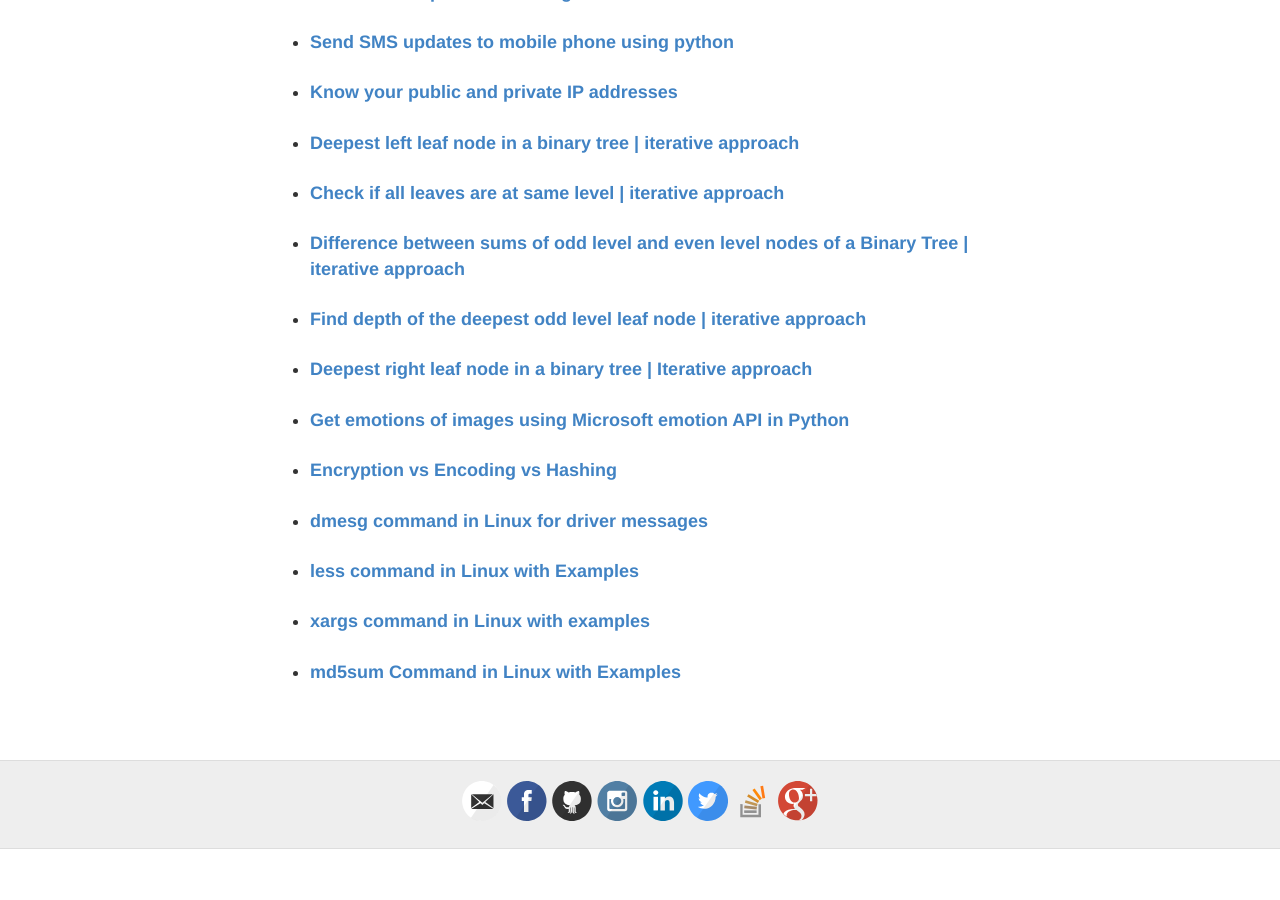
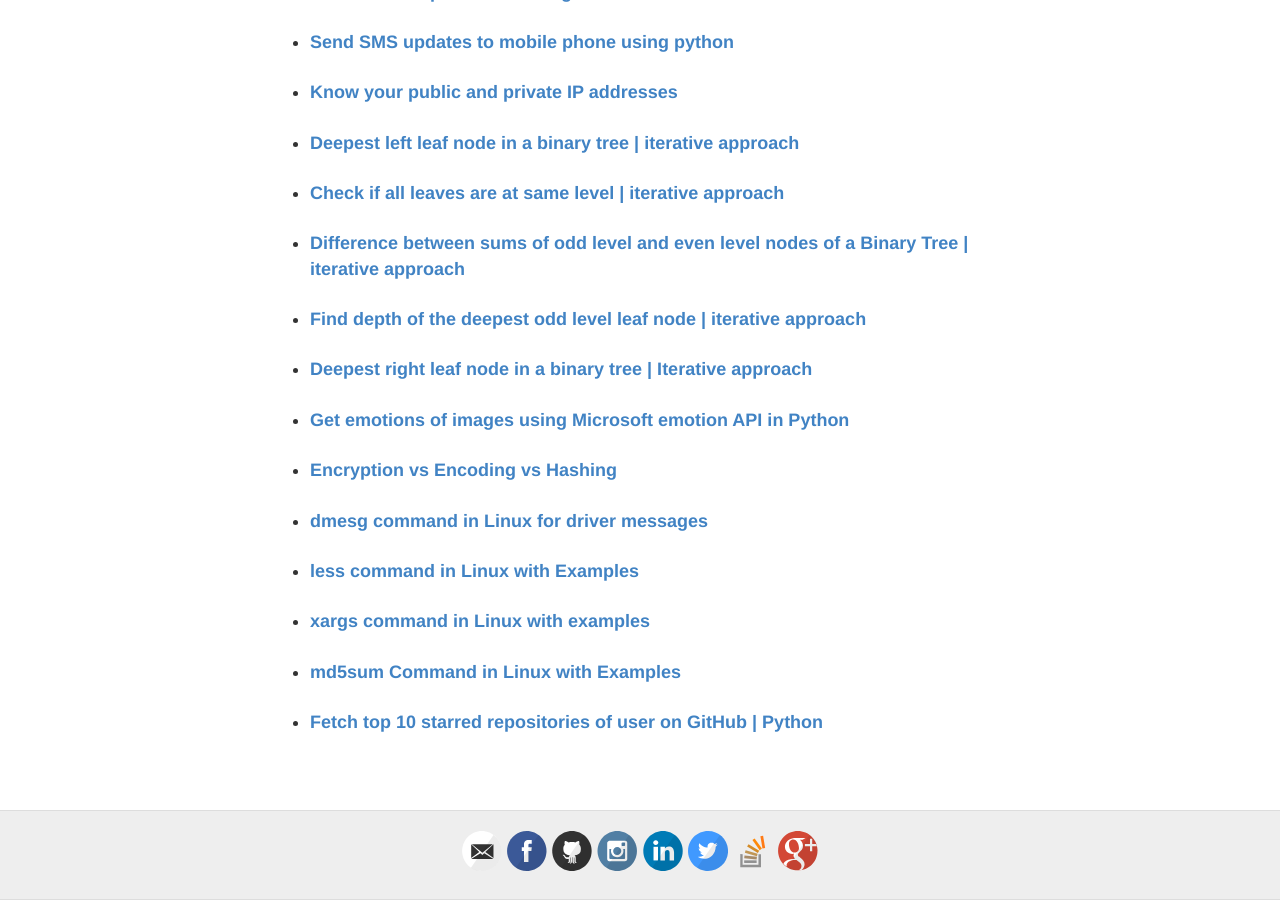
Before and after one commit to msdeep14/msdeep14.github.io, a Jekyll site: the page built from projects/geeksforgeeks_articles.html, in a window 1280 px wide and 900 px high, scrolled down 1827 px. Built offline with Jekyll 4.4.1, drawn with Linux system fonts in a browser that asks for light colours; before the commit the page ends 2676 px from its top, so only the background shows below that.

Commit message:
add geeksforgeeks article link

```diff
--- a/projects/geeksforgeeks_articles.html
+++ b/projects/geeksforgeeks_articles.html
@@ -61,6 +61,7 @@ permalink: /projects/geeksforgeeks_articles
         <li><strong><a target="_blank" href = "https://www.geeksforgeeks.org/less-command-linux-examples/">less command in Linux with Examples</a></strong></li><br/>
         <li><strong><a target="_blank" href = "https://www.geeksforgeeks.org/xargs-command-unix/">xargs command in Linux with examples</a></strong></li><br/>
         <li><strong><a target="_blank" href = "https://www.geeksforgeeks.org/md5sum-linux-command/">md5sum Command in Linux with Examples</a></strong></li><br/>
+        <li><strong><a target="_blank" href = "https://www.geeksforgeeks.org/fetch-top-10-starred-repositories-user-github-python/">Fetch top 10 starred repositories of user on GitHub | Python</a></strong></li><br/>
     </ul>
 </p>
 </body>
```
